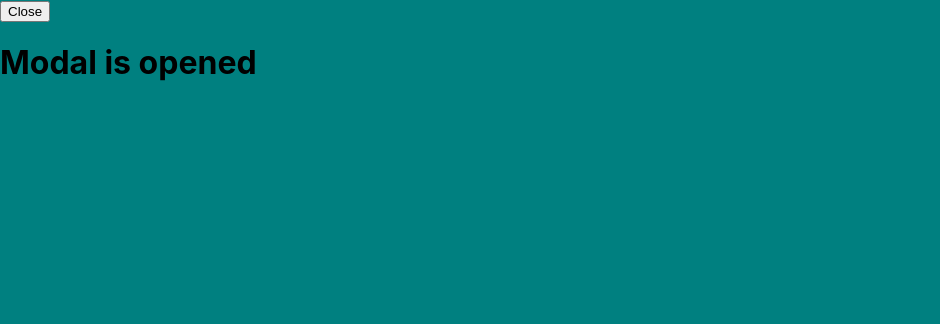
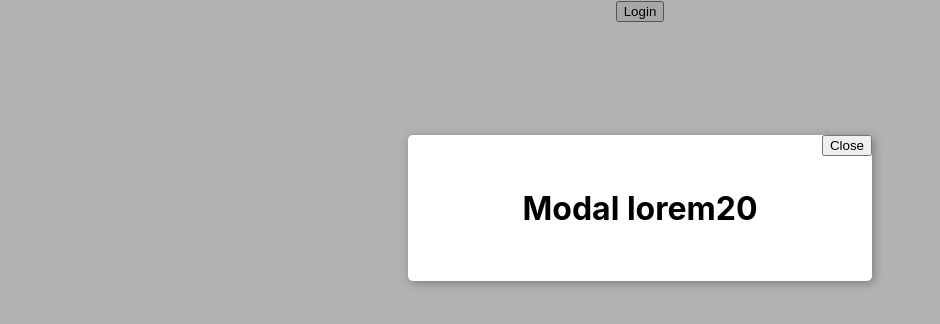
Before and after one commit to jeffau13/level2react, a React (Create React App) app: page / in a window 1280 px wide. Both pictures are taken after a click on the button "Login". Shown: the top 324 px of the page, without its empty margins (0-940 px from the left). Built offline with nearby package versions, Linux system fonts and the light colour scheme.

Commit message:
added styles to modal

```diff
--- a/src/App.js
+++ b/src/App.js
@@ -13,7 +13,7 @@ class App extends Component {
             <Fragment>
               <button onClick={toggle}>Login</button>
               <Modal on={on} toggle={toggle}>
-                <h1>Modal is opened</h1>
+                <h1>Modal lorem20 </h1>
               </Modal>
             </Fragment>
           )}
--- a/src/Modal.js
+++ b/src/Modal.js
@@ -8,8 +8,11 @@ export default class Modal extends Component {
       <Portal>
         {on && (
           <ModalWrapper>
-            <button onClick={toggle}>Close</button>
-            <div>{children}</div>
+            <ModalCard>
+              <CloseButton onClick={toggle}>Close</CloseButton>
+              <div>{children}</div>
+            </ModalCard>
+            <Background onClick={toggle} />
           </ModalWrapper>
         )}
       </Portal>
@@ -23,5 +26,39 @@ const ModalWrapper = styled.div`
   left: 0;
   width: 100%;
   height: 100%;
-  background-color: teal;
+  display: flex;
+  justify-content: center;
+  align-items: center;
 `;
+
+const ModalCard = styled.div`
+  position: relative;
+  background: white;
+  padding: 2rem;
+  border-radius: 5px;
+  box-shadow: 2px 2px 10px rgba(0, 0, 0, 0.3);
+  z-index: 10;
+  min-width: 400px;
+  max-width: 90%;
+  margin-bottom: 30%;
+
+  h1 {
+    text-align: center;
+  }
+`;
+
+const CloseButton = styled.button`
+  position: absolute;
+  top: 0;
+  right: 0;
+`;
+
+const Background = styled.div`
+  position: absolute;
+  width: 100%;
+  height: 100%;
+  top: 0;
+  left: 0;
+  background: black;
+  opacity: 0.3;
+`;
```
